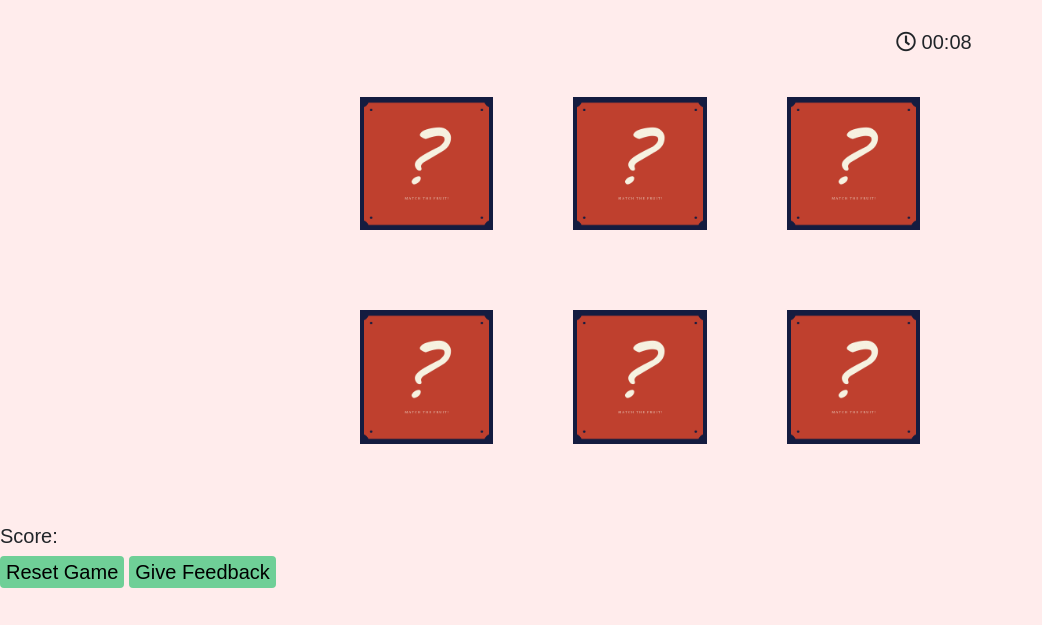
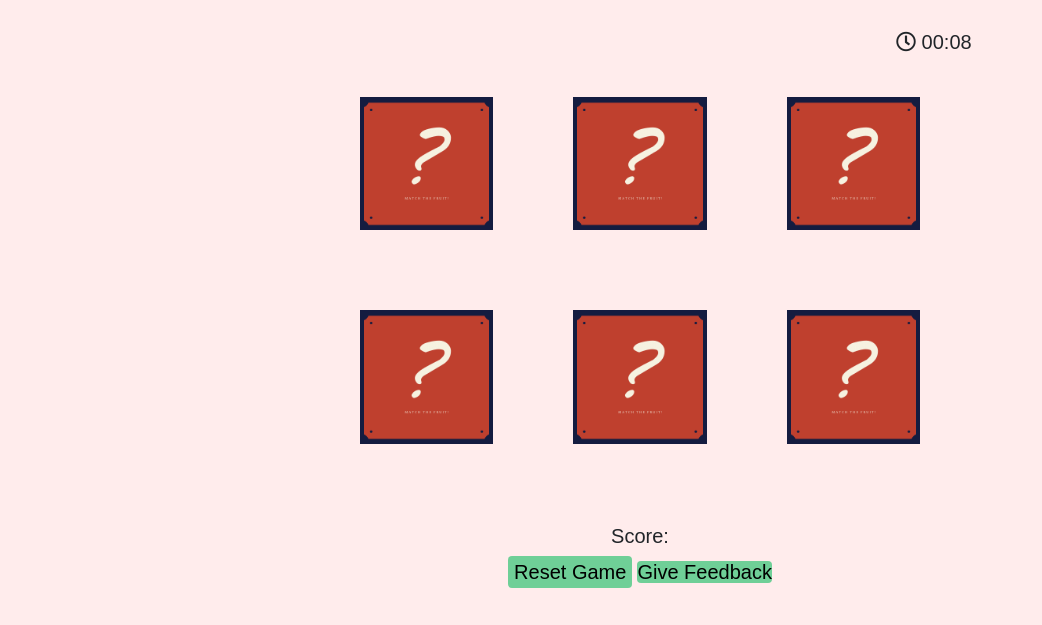
Before and after one commit to TaraRhoseyn/javascript_card_memory_game, a plain HTML site: page index.html in a window 1280 px wide. Both pictures are taken after a click on the button "Easy". Shown: the part 175-800 px from the top of the page, without its empty margins (0-1042 px from the left). Drawn offline with nearby package versions, Linux system fonts and the light colour scheme; a web font is replaced by a local one.

Commit message:
feat: Add feedback button on game that links to contact.html

```diff
--- a/assets/css/style.css
+++ b/assets/css/style.css
@@ -41,6 +41,15 @@ button {
     font-size: 20px;
     border-style: none;
     border-radius: 4px;
+}
+
+a {
+    color: #000;
+    text-decoration: none;
+}
+
+a:hover {
+    color: #000;
 }
 
 #board {
--- a/assets/js/easy-game.js
+++ b/assets/js/easy-game.js
@@ -3,9 +3,20 @@
 // Hides game until game difficulty level is selected
 document.addEventListener("DOMContentLoaded", () => {
     document.getElementById('board').classList.add('no-display');
-    document.getElementById('score-text').classList.add('no-display');
     document.getElementById("timer").classList.add('no-display');
+    document.getElementById("board-content").classList.add('no-display');
 });
+
+// Inserts back content hidden upon DOM loaded
+// Add removes introductory information
+function displayGame() {
+    document.getElementById('board').classList.remove('no-display');
+    document.getElementById("timer").classList.remove('no-display');
+    document.getElementById("introduction-section").remove();
+    document.getElementById("start-game-prompt").remove();
+    document.getElementById("board-content").classList.remove('no-display');
+    setTimer();
+}
 
 // Credit for timer & reset timer functions: user efuzz on Stack Overflow. https://stackoverflow.com/questions/65091796/reset-a-count-up-timer-in-javascript
 setInterval(setTimer, 1000);
--- a/assets/js/hard-game.js
+++ b/assets/js/hard-game.js
@@ -3,7 +3,6 @@
 // Hides game until game difficulty level is selected
 document.addEventListener("DOMContentLoaded", () => {
     document.getElementById('board').classList.add('no-display');
-    document.getElementById('score-text').classList.add('no-display');
 });
 
 // Global variables
--- a/assets/js/moderate-game.js
+++ b/assets/js/moderate-game.js
@@ -1,11 +1,3 @@
-// @ts-nocheck
-
-// Hides game until game difficulty level is selected
-document.addEventListener("DOMContentLoaded", () => {
-    document.getElementById('board').classList.add('no-display');
-    document.getElementById('score-text').classList.add('no-display');
-});
-
 // Global variables
 const modGameGrid = document.querySelector('#board');
 const resultDisplay = document.querySelector('#result');
@@ -20,17 +12,6 @@ function startModerateGame() {
     createModBoard();
     document.getElementById('reset').addEventListener("click", resetModGame);
 };
-
-// Inserts back content hidden upon DOM loaded
-// Add removes introductory information
-function displayGame() {
-    document.getElementById('board').classList.remove('no-display');
-    document.getElementById('score-text').classList.remove('no-display');
-    document.getElementById("timer").classList.remove('no-display');
-    document.getElementById("introduction-section").remove();
-    document.getElementById("start-game-prompt").remove();
-    setTimer();
-}
 
 // Array of card objects to be added to DOM
 const fruitCardsModerate = fruitCardsHard.slice(0,12)
--- a/index.html
+++ b/index.html
@@ -39,10 +39,10 @@
             </section>
             <!-- Generate the game -->
             <div id="board" class="row"></div>
-            <div id="board-content text-center">
+            <div id="board-content" class="text-center container">
                 <h3 id="score-text">Score: <span id="result"></span></h3>
                 <button id="reset">Reset Game</button>
-                <button class="text-center" type="button" data-bs-toggle="modal" data-bs-target="#signUpModal">Give Feedback</button>
+                <a href="contact.html" id="feedback" class="text-center button" role="button">Give Feedback</a>
             </div>
         </main>
         <!-- Bug fix: 'async' attribute in script tag was causing DOMContentLoaded event listener to fail to execute. 'async' removed -->
```
